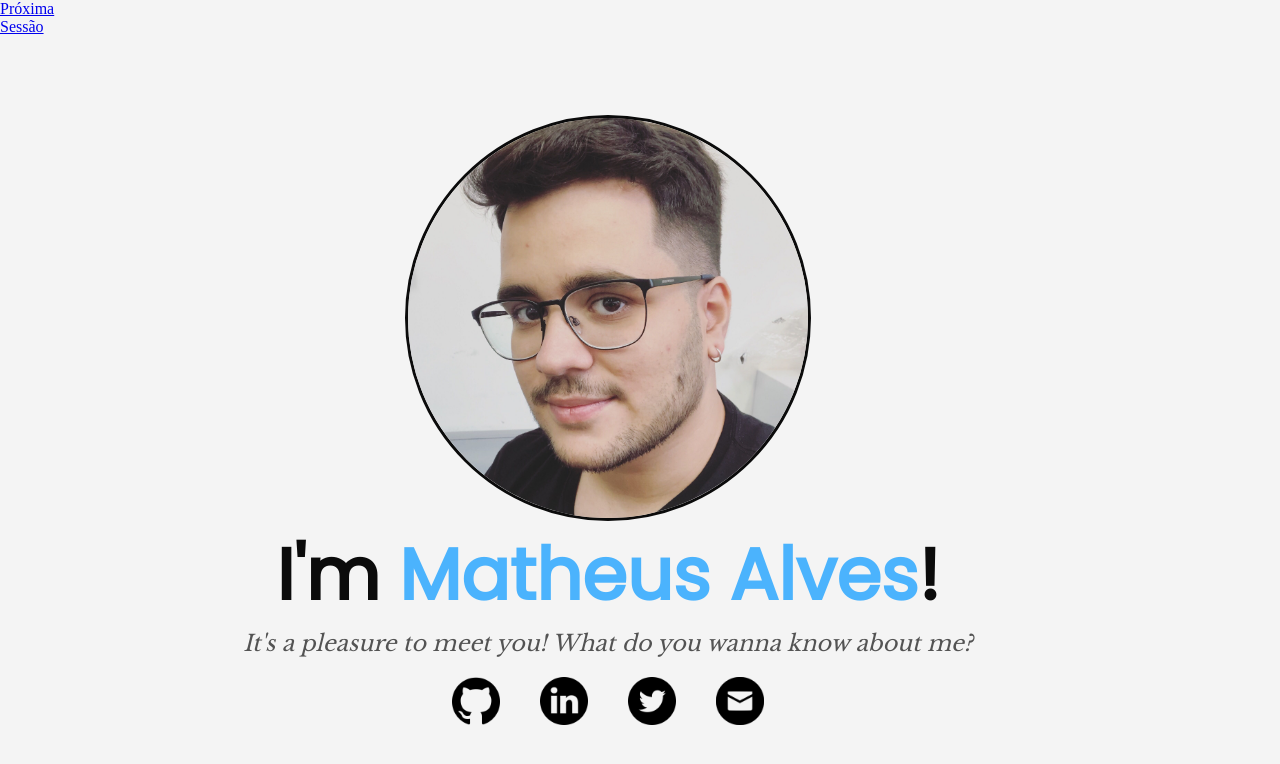
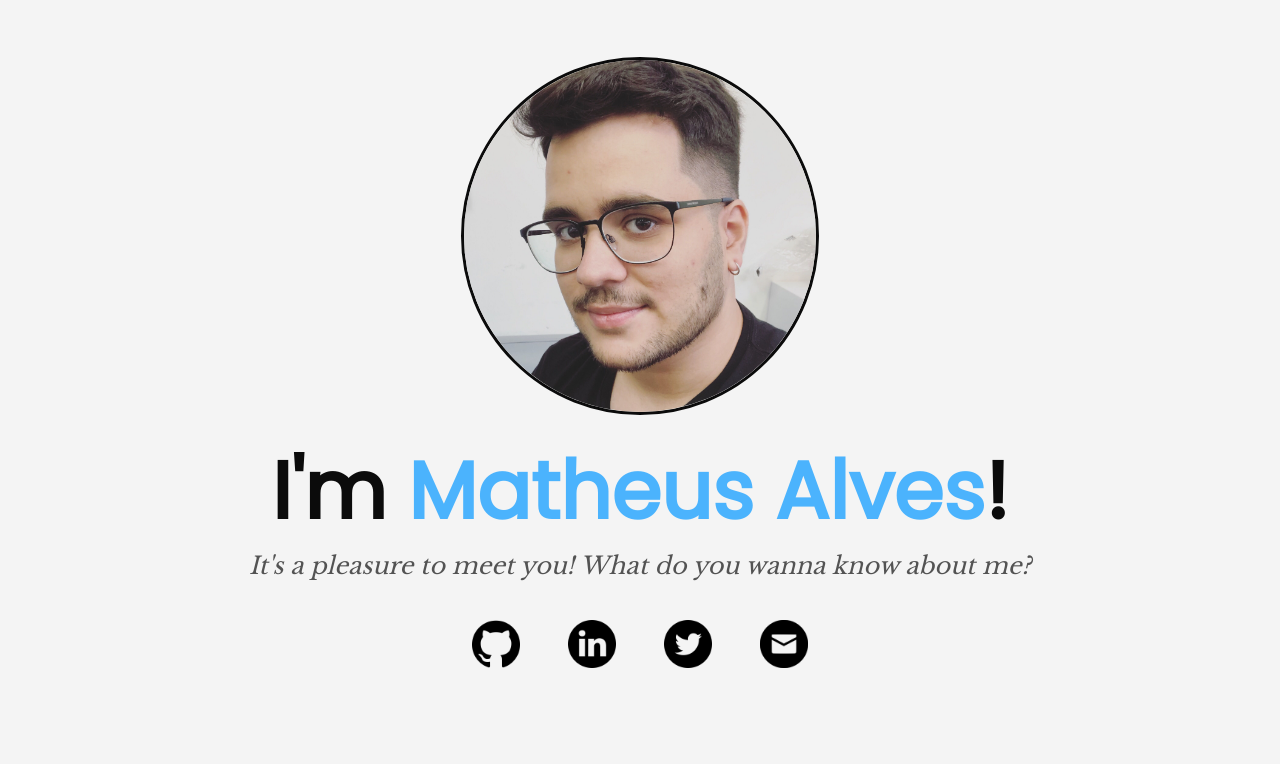
Before and after one commit to alvesmatheus/alvesmatheus.github.io, a plain HTML site: page index.html in a window 1280 px wide. Drawn offline with nearby package versions, Linux system fonts and the light colour scheme.

Commit message:
Add responsivity to the introduction section

```diff
--- a/css/styles.css
+++ b/css/styles.css
@@ -7,18 +7,21 @@
 
 body {
   background-color: #f4f4f4;
-  min-height: 100vh;
 }
 
 h1 {
   color: #0b0b0b;
   font-family: "Poppins", sans-serif;
-  font-size: 4.5rem;
+  font-size: 1.8rem;
   text-align: center;
 }
 
 .grid {
   display: grid;
+}
+
+.color-highlight {
+  color: #4bb3fd;
 }
 
 .default-section {
@@ -31,8 +34,16 @@ h1 {
 }
 
 .default-wrapper {
-  grid-column: 3 / 18;
-  grid-row: 2 / 10;
+  display: flex;
+  flex-direction: column;
+  grid-column: 3 / 19;
+  grid-row: 1 / 10;
+  justify-content: center;
+}
+
+.default-scroll {
+  grid-column: 3 / 19;
+  grid-row: 10 / 11;
 }
 
 .round-cropper {
@@ -40,40 +51,97 @@ h1 {
   object-fit: cover;
 }
 
-.highlighted {
-  color: #4bb3fd;
-}
-
 .intro-greeting {
   color: #535353;
   font-family: "Libre Baskerville", sans-serif;
-  font-size: 1.4rem;
+  font-size: 1rem;
   font-style: italic;
+  margin-bottom: 1rem;
   text-align: center;
 }
 
 .social-media-wrapper {
   display: flex;
   justify-content: center;
-  margin: 1rem;
 }
 
 .social-media-icon {
-  border-radius: 15%;
-  height: 3rem;
+  height: 2.25rem;
   margin: 0rem 1rem;
   padding: 0.25rem;
-  transition: 0.4s;
-}
-
-.social-media-icon:hover {
-  background-color: #4bb3fd;
 }
 
 #profile-img {
   border: 3px solid #0b0b0b;
   display: block;
-  margin: 2em auto 0em auto;
-  height: 25rem;
-  width: 25rem;
+  height: 15rem;
+  margin: 1rem auto;
+  width: 15rem;
 }
+
+@media (min-width: 768px) {
+  h1 {
+    font-size: 4rem;
+  }
+
+  .intro-greeting {
+    font-size: 1.5rem;
+    margin-bottom: 1.5rem;
+  }
+
+  .social-media-icon {
+    height: 3.5rem;
+    padding: 1rem;
+  }
+
+  #profile-img {
+    height: 25rem;
+    margin-bottom: 1.5rem;
+    width: 25rem;
+  }
+}
+
+@media (min-width: 992px) {
+  h1 {
+    font-size: 5rem;
+  }
+
+  .intro-greeting {
+    font-size: 2.25rem;
+    margin-bottom: 2rem;
+  }
+
+  .social-media-icon {
+    height: 5rem;
+    padding: 2rem;
+  }
+
+  #profile-img {
+    height: 35rem;
+    margin-bottom: 2rem;
+    width: 35rem;
+  }
+}
+
+@media (min-width: 1200px) {
+  .intro-greeting {
+    font-size: 1.5rem;
+  }
+
+  .social-media-icon {
+    border-radius: 15%;
+    height: 3rem;
+    padding: 0.5rem;
+    transition: 0.4s;
+  }
+
+  .social-media-icon:hover {
+    background-color: #4bb3fd;
+  }
+
+  #profile-img {
+    height: 22rem;
+    margin-bottom: 1rem;
+    width: 22rem;
+  }
+}
--- a/index.html
+++ b/index.html
@@ -10,11 +10,11 @@
     <script src="./js/app.js"></script>
   </head>
   <body>
-    <section class="grid default-section default-grid-template">
+    <section id="intro" class="grid default-section default-grid-template">
       <div class="default-wrapper">
         <img src="assets/img/profile.jpg" id="profile-img" class="round-cropper animated rotateIn" />
         <h1 class="animated fadeIn delay-1s">
-          I'm <span class="highlighted">Matheus Alves</span>!
+          I'm <span class="color-highlight">Matheus Alves</span>!
         </h1>
         <div class="intro-greeting animated fadeIn delay-1s">
           It's a pleasure to meet you! What do you wanna know about me?
@@ -26,9 +26,6 @@
           <a href="mailto:matheus.santos@ccc.ufcg.edu.br"><img src="./assets/img/mail-icon.png" class="social-media-icon" /></a>
         </div>
       </div>
-      <div class="default-scroll">
-        <a href="#section-about">Próxima Sessão</a>
-      </div>
     </section>
   </body>
 </html>
```
